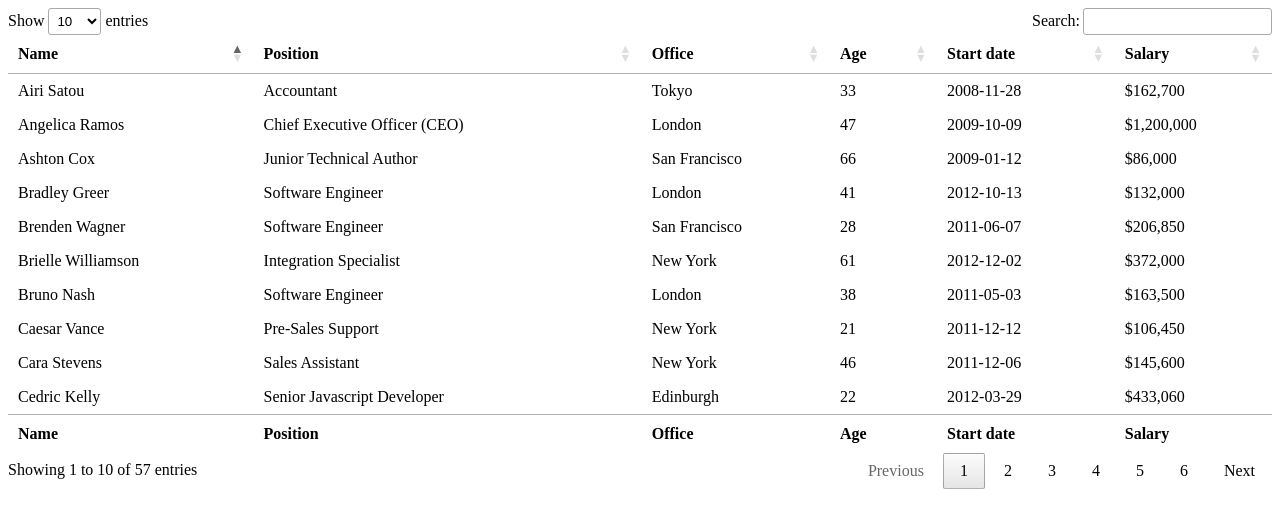
After one commit to m4tice/rq1-server, a Flask app: page /development/datatable in a window 1280 px wide. The commit adds this page. Shown: the top 528 px of the page. Run offline with Flask 3, Linux system fonts and the light colour scheme; some libraries are stand-ins or nearby versions.

Commit message:
update: new features

```diff
--- a/app/development/development.py
+++ b/app/development/development.py
@@ -21,3 +21,7 @@ def register(username, password):
     data_package = [username, username, password]
     result = authenticator_instance.register(data_package)
     return jsonify({'result': result})
+
+@development_bp.route('/datatable')
+def datatable():
+    return render_template('development/datatable.html')
--- /dev/null
+++ b/app/development/static/datatable.js
@@ -0,0 +1 @@
+new DataTable('#example');
--- a/app/development/static/loginv2.css
+++ b/app/development/static/loginv2.css
@@ -33,7 +33,7 @@ body::before {
     text-align: center;
     border: 1px solid rgba(255, 255, 255, 0.5);
     backdrop-filter: blur(8px);
-    -webkit-backdrop-filter: blur(8px);
+    -webkit-backdrop-filter: blur(25px);
 }
 
 form {
@@ -112,7 +112,7 @@ h2 {
 }
 
 button {
-    background: #fff;
+    background: burlywood;
     color: #000;
     font-weight: 600;
     border: none;
--- /dev/null
+++ b/app/development/templates/development/datatable.html
@@ -0,0 +1,497 @@
+<!DOCTYPE html>
+<html lang="en">
+
+<head>
+    <meta charset="UTF-8">
+    <meta name="viewport" content="width=device-width, initial-scale=1.0">
+    <title>Document</title>
+    <link rel="stylesheet" href="https://cdn.datatables.net/2.2.1/css/dataTables.dataTables.css">
+    <script src="https://code.jquery.com/jquery-3.7.1.js"></script>
+    <script src="https://cdn.datatables.net/2.2.1/js/dataTables.js"></script>
+</head>
+
+<body>
+    <table id="example" class="table table-striped" style="width:100%">
+        <thead>
+            <tr>
+                <th>Name</th>
+                <th>Position</th>
+                <th>Office</th>
+                <th>Age</th>
+                <th>Start date</th>
+                <th>Salary</th>
+            </tr>
+        </thead>
+        <tbody>
+            <tr>
+                <td>Tiger Nixon</td>
+                <td>System Architect</td>
+                <td>Edinburgh</td>
+                <td>61</td>
+                <td>2011-04-25</td>
+                <td>$320,800</td>
+            </tr>
+            <tr>
+                <td>Garrett Winters</td>
+                <td>Accountant</td>
+                <td>Tokyo</td>
+                <td>63</td>
+                <td>2011-07-25</td>
+                <td>$170,750</td>
+            </tr>
+            <tr>
+                <td>Ashton Cox</td>
+                <td>Junior Technical Author</td>
+                <td>San Francisco</td>
+                <td>66</td>
+                <td>2009-01-12</td>
+                <td>$86,000</td>
+            </tr>
+            <tr>
+                <td>Cedric Kelly</td>
+                <td>Senior Javascript Developer</td>
+                <td>Edinburgh</td>
+                <td>22</td>
+                <td>2012-03-29</td>
+                <td>$433,060</td>
+            </tr>
+            <tr>
+                <td>Airi Satou</td>
+                <td>Accountant</td>
+                <td>Tokyo</td>
+                <td>33</td>
+                <td>2008-11-28</td>
+                <td>$162,700</td>
+            </tr>
+            <tr>
+                <td>Brielle Williamson</td>
+                <td>Integration Specialist</td>
+                <td>New York</td>
+                <td>61</td>
+                <td>2012-12-02</td>
+                <td>$372,000</td>
+            </tr>
+            <tr>
+                <td>Herrod Chandler</td>
+                <td>Sales Assistant</td>
+                <td>San Francisco</td>
+                <td>59</td>
+                <td>2012-08-06</td>
+                <td>$137,500</td>
+            </tr>
+            <tr>
+                <td>Rhona Davidson</td>
+                <td>Integration Specialist</td>
+                <td>Tokyo</td>
+                <td>55</td>
+                <td>2010-10-14</td>
+                <td>$327,900</td>
+            </tr>
+            <tr>
+                <td>Colleen Hurst</td>
+                <td>Javascript Developer</td>
+                <td>San Francisco</td>
+                <td>39</td>
+                <td>2009-09-15</td>
+                <td>$205,500</td>
+            </tr>
+            <tr>
+                <td>Sonya Frost</td>
+                <td>Software Engineer</td>
+                <td>Edinburgh</td>
+                <td>23</td>
+                <td>2008-12-13</td>
+                <td>$103,600</td>
+            </tr>
+            <tr>
+                <td>Jena Gaines</td>
+                <td>Office Manager</td>
+                <td>London</td>
+                <td>30</td>
+                <td>2008-12-19</td>
+                <td>$90,560</td>
+            </tr>
+            <tr>
+                <td>Quinn Flynn</td>
+                <td>Support Lead</td>
+                <td>Edinburgh</td>
+                <td>22</td>
+                <td>2013-03-03</td>
+                <td>$342,000</td>
+            </tr>
+            <tr>
+                <td>Charde Marshall</td>
+                <td>Regional Director</td>
+                <td>San Francisco</td>
+                <td>36</td>
+                <td>2008-10-16</td>
+                <td>$470,600</td>
+            </tr>
+            <tr>
+                <td>Haley Kennedy</td>
+                <td>Senior Marketing Designer</td>
+                <td>London</td>
+                <td>43</td>
+                <td>2012-12-18</td>
+                <td>$313,500</td>
+            </tr>
+            <tr>
+                <td>Tatyana Fitzpatrick</td>
+                <td>Regional Director</td>
+                <td>London</td>
+                <td>19</td>
+                <td>2010-03-17</td>
+                <td>$385,750</td>
+            </tr>
+            <tr>
+                <td>Michael Silva</td>
+                <td>Marketing Designer</td>
+                <td>London</td>
+                <td>66</td>
+                <td>2012-11-27</td>
+                <td>$198,500</td>
+            </tr>
+            <tr>
+                <td>Paul Byrd</td>
+                <td>Chief Financial Officer (CFO)</td>
+                <td>New York</td>
+                <td>64</td>
+                <td>2010-06-09</td>
+                <td>$725,000</td>
+            </tr>
+            <tr>
+                <td>Gloria Little</td>
+                <td>Systems Administrator</td>
+                <td>New York</td>
+                <td>59</td>
+                <td>2009-04-10</td>
+                <td>$237,500</td>
+            </tr>
+            <tr>
+                <td>Bradley Greer</td>
+                <td>Software Engineer</td>
+                <td>London</td>
+                <td>41</td>
+                <td>2012-10-13</td>
+                <td>$132,000</td>
+            </tr>
+            <tr>
+                <td>Dai Rios</td>
+                <td>Personnel Lead</td>
+                <td>Edinburgh</td>
+                <td>35</td>
+                <td>2012-09-26</td>
+                <td>$217,500</td>
+            </tr>
+            <tr>
+                <td>Jenette Caldwell</td>
+                <td>Development Lead</td>
+                <td>New York</td>
+                <td>30</td>
+                <td>2011-09-03</td>
+                <td>$345,000</td>
+            </tr>
+            <tr>
+                <td>Yuri Berry</td>
+                <td>Chief Marketing Officer (CMO)</td>
+                <td>New York</td>
+                <td>40</td>
+                <td>2009-06-25</td>
+                <td>$675,000</td>
+            </tr>
+            <tr>
+                <td>Caesar Vance</td>
+                <td>Pre-Sales Support</td>
+                <td>New York</td>
+                <td>21</td>
+                <td>2011-12-12</td>
+                <td>$106,450</td>
+            </tr>
+            <tr>
+                <td>Doris Wilder</td>
+                <td>Sales Assistant</td>
+                <td>Sydney</td>
+                <td>23</td>
+                <td>2010-09-20</td>
+                <td>$85,600</td>
+            </tr>
+            <tr>
+                <td>Angelica Ramos</td>
+                <td>Chief Executive Officer (CEO)</td>
+                <td>London</td>
+                <td>47</td>
+                <td>2009-10-09</td>
+                <td>$1,200,000</td>
+            </tr>
+            <tr>
+                <td>Gavin Joyce</td>
+                <td>Developer</td>
+                <td>Edinburgh</td>
+                <td>42</td>
+                <td>2010-12-22</td>
+                <td>$92,575</td>
+            </tr>
+            <tr>
+                <td>Jennifer Chang</td>
+                <td>Regional Director</td>
+                <td>Singapore</td>
+                <td>28</td>
+                <td>2010-11-14</td>
+                <td>$357,650</td>
+            </tr>
+            <tr>
+                <td>Brenden Wagner</td>
+                <td>Software Engineer</td>
+                <td>San Francisco</td>
+                <td>28</td>
+                <td>2011-06-07</td>
+                <td>$206,850</td>
+            </tr>
+            <tr>
+                <td>Fiona Green</td>
+                <td>Chief Operating Officer (COO)</td>
+                <td>San Francisco</td>
+                <td>48</td>
+                <td>2010-03-11</td>
+                <td>$850,000</td>
+            </tr>
+            <tr>
+                <td>Shou Itou</td>
+                <td>Regional Marketing</td>
+                <td>Tokyo</td>
+                <td>20</td>
+                <td>2011-08-14</td>
+                <td>$163,000</td>
+            </tr>
+            <tr>
+                <td>Michelle House</td>
+                <td>Integration Specialist</td>
+                <td>Sydney</td>
+                <td>37</td>
+                <td>2011-06-02</td>
+                <td>$95,400</td>
+            </tr>
+            <tr>
+                <td>Suki Burks</td>
+                <td>Developer</td>
+                <td>London</td>
+                <td>53</td>
+                <td>2009-10-22</td>
+                <td>$114,500</td>
+            </tr>
+            <tr>
+                <td>Prescott Bartlett</td>
+                <td>Technical Author</td>
+                <td>London</td>
+                <td>27</td>
+                <td>2011-05-07</td>
+                <td>$145,000</td>
+            </tr>
+            <tr>
+                <td>Gavin Cortez</td>
+                <td>Team Leader</td>
+                <td>San Francisco</td>
+                <td>22</td>
+                <td>2008-10-26</td>
+                <td>$235,500</td>
+            </tr>
+            <tr>
+                <td>Martena Mccray</td>
+                <td>Post-Sales support</td>
+                <td>Edinburgh</td>
+                <td>46</td>
+                <td>2011-03-09</td>
+                <td>$324,050</td>
+            </tr>
+            <tr>
+                <td>Unity Butler</td>
+                <td>Marketing Designer</td>
+                <td>San Francisco</td>
+                <td>47</td>
+                <td>2009-12-09</td>
+                <td>$85,675</td>
+            </tr>
+            <tr>
+                <td>Howard Hatfield</td>
+                <td>Office Manager</td>
+                <td>San Francisco</td>
+                <td>51</td>
+                <td>2008-12-16</td>
+                <td>$164,500</td>
+            </tr>
+            <tr>
+                <td>Hope Fuentes</td>
+                <td>Secretary</td>
+                <td>San Francisco</td>
+                <td>41</td>
+                <td>2010-02-12</td>
+                <td>$109,850</td>
+            </tr>
+            <tr>
+                <td>Vivian Harrell</td>
+                <td>Financial Controller</td>
+                <td>San Francisco</td>
+                <td>62</td>
+                <td>2009-02-14</td>
+                <td>$452,500</td>
+            </tr>
+            <tr>
+                <td>Timothy Mooney</td>
+                <td>Office Manager</td>
+                <td>London</td>
+                <td>37</td>
+                <td>2008-12-11</td>
+                <td>$136,200</td>
+            </tr>
+            <tr>
+                <td>Jackson Bradshaw</td>
+                <td>Director</td>
+                <td>New York</td>
+                <td>65</td>
+                <td>2008-09-26</td>
+                <td>$645,750</td>
+            </tr>
+            <tr>
+                <td>Olivia Liang</td>
+                <td>Support Engineer</td>
+                <td>Singapore</td>
+                <td>64</td>
+                <td>2011-02-03</td>
+                <td>$234,500</td>
+            </tr>
+            <tr>
+                <td>Bruno Nash</td>
+                <td>Software Engineer</td>
+                <td>London</td>
+                <td>38</td>
+                <td>2011-05-03</td>
+                <td>$163,500</td>
+            </tr>
+            <tr>
+                <td>Sakura Yamamoto</td>
+                <td>Support Engineer</td>
+                <td>Tokyo</td>
+                <td>37</td>
+                <td>2009-08-19</td>
+                <td>$139,575</td>
+            </tr>
+            <tr>
+                <td>Thor Walton</td>
+                <td>Developer</td>
+                <td>New York</td>
+                <td>61</td>
+                <td>2013-08-11</td>
+                <td>$98,540</td>
+            </tr>
+            <tr>
+                <td>Finn Camacho</td>
+                <td>Support Engineer</td>
+                <td>San Francisco</td>
+                <td>47</td>
+                <td>2009-07-07</td>
+                <td>$87,500</td>
+            </tr>
+            <tr>
+                <td>Serge Baldwin</td>
+                <td>Data Coordinator</td>
+                <td>Singapore</td>
+                <td>64</td>
+                <td>2012-04-09</td>
+                <td>$138,575</td>
+            </tr>
+            <tr>
+                <td>Zenaida Frank</td>
+                <td>Software Engineer</td>
+                <td>New York</td>
+                <td>63</td>
+                <td>2010-01-04</td>
+                <td>$125,250</td>
+            </tr>
+            <tr>
+                <td>Zorita Serrano</td>
+                <td>Software Engineer</td>
+                <td>San Francisco</td>
+                <td>56</td>
+                <td>2012-06-01</td>
+                <td>$115,000</td>
+            </tr>
+            <tr>
+                <td>Jennifer Acosta</td>
+                <td>Junior Javascript Developer</td>
+                <td>Edinburgh</td>
+                <td>43</td>
+                <td>2013-02-01</td>
+                <td>$75,650</td>
+            </tr>
+            <tr>
+                <td>Cara Stevens</td>
+                <td>Sales Assistant</td>
+                <td>New York</td>
+                <td>46</td>
+                <td>2011-12-06</td>
+                <td>$145,600</td>
+            </tr>
+            <tr>
+                <td>Hermione Butler</td>
+                <td>Regional Director</td>
+                <td>London</td>
+                <td>47</td>
+                <td>2011-03-21</td>
+                <td>$356,250</td>
+            </tr>
+            <tr>
+                <td>Lael Greer</td>
+                <td>Systems Administrator</td>
+                <td>London</td>
+                <td>21</td>
+                <td>2009-02-27</td>
+                <td>$103,500</td>
+            </tr>
+            <tr>
+                <td>Jonas Alexander</td>
+                <td>Developer</td>
+                <td>San Francisco</td>
+                <td>30</td>
+                <td>2010-07-14</td>
+                <td>$86,500</td>
+            </tr>
+            <tr>
+                <td>Shad Decker</td>
+                <td>Regional Director</td>
+                <td>Edinburgh</td>
+                <td>51</td>
+                <td>2008-11-13</td>
+                <td>$183,000</td>
+            </tr>
+            <tr>
+                <td>Michael Bruce</td>
+                <td>Javascript Developer</td>
+                <td>Singapore</td>
+                <td>29</td>
+                <td>2011-06-27</td>
+                <td>$183,000</td>
+            </tr>
+            <tr>
+                <td>Donna Snider</td>
+                <td>Customer Support</td>
+                <td>New York</td>
+                <td>27</td>
+                <td>2011-01-25</td>
+                <td>$112,000</td>
+            </tr>
+        </tbody>
+        <tfoot>
+            <tr>
+                <th>Name</th>
+                <th>Position</th>
+                <th>Office</th>
+                <th>Age</th>
+                <th>Start date</th>
+                <th>Salary</th>
+            </tr>
+        </tfoot>
+        <script src="static/datatable.js"></script>
+    </table>
+</body>
+
+</html>
--- a/app/development/templates/development/loginv2.html
+++ b/app/development/templates/development/loginv2.html
@@ -3,7 +3,7 @@
 <head>
     <meta charset="UTF-8">
     <meta name="viewport" content="width=device-width, initial-scale=1.0">
-    <title>Glassmorphism Login Form | CodingNepal</title>
+    <title>Glassmorphism Login Form</title>
     <link rel="stylesheet" href="static/loginv2.css">
 </head>
 
```
Also changed, not shown: app/rq1/static/rq1.js (+27 -0 lines), app/rq1/templates/rq1/rq1.html (+13 -0 lines).
